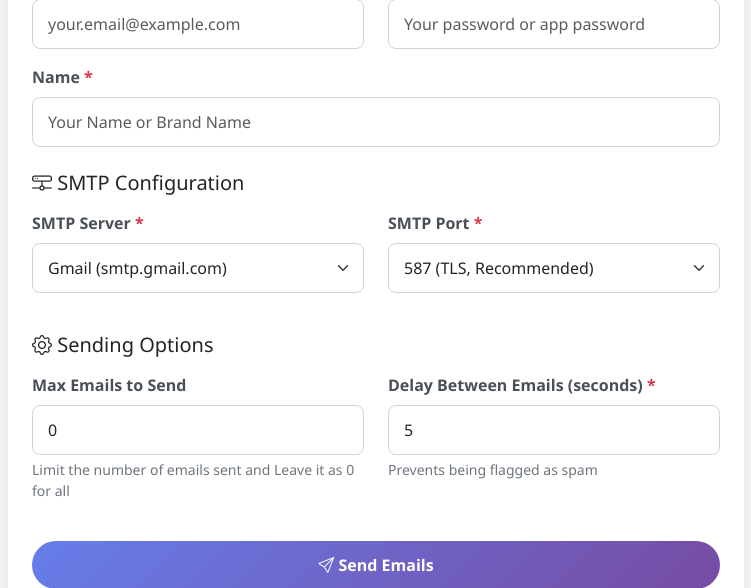
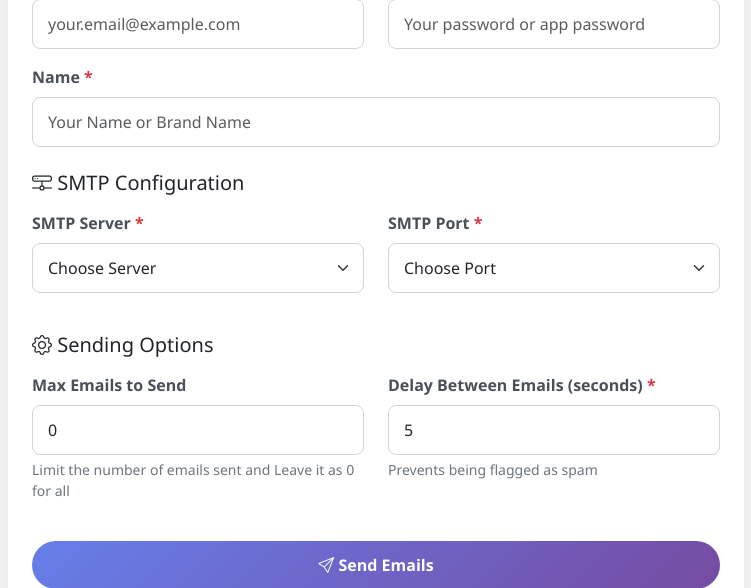
Before and after one commit to arupa444/web-scraping-info-of-authors-though-API-to-automate-the-mailing, a FastAPI app: page /email-sender/ in a window 1280 px wide. Shown: the part 904-1492 px from the top of the page, without its empty margins (264-1015 px from the left). Run offline with FastAPI, Linux system fonts and the light colour scheme.

Commit message:
Update upload_form.html

```diff
--- a/templates/upload_form.html
+++ b/templates/upload_form.html
@@ -70,16 +70,18 @@ LAN<br>or<br>Use a different network(Your mobile hotspot or different network){%
                             <div class="col-md-6 mb-3">
                                 <label for="smtp_server_option" class="form-label required-field">SMTP Server</label>
                                 <select class="form-select" id="smtp_server_option" name="smtp_server_option" required>
+                                    <option value="" selected disabled>Choose Server</option>
+                                    <option value="universal">Universal (smtp.yourdomain.com)</option>
                                     <option value="gmail">Gmail (smtp.gmail.com)</option>
                                     <option value="outlook">Outlook (smtp.office365.com)</option>
                                     <option value="yahoo">Yahoo (smtp.mail.yahoo.com)</option>
-                                    <option value="universal">Universal (smtp.yourdomain.com)</option>
                                     <option value="other">Other (specify below)</option>
                                 </select>
                             </div>
                             <div class="col-md-6 mb-3">
                                 <label for="smtp_port_option" class="form-label required-field">SMTP Port</label>
                                 <select class="form-select" id="smtp_port_option" name="smtp_port_option" required>
+                                    <option value="" selected disabled>Choose Port</option>
                                     <option value="587">587 (TLS, Recommended)</option>
                                     <option value="465">465 (SSL)</option>
                                     <option value="25">25 (Unencrypted, Rarely Used)</option>
```
